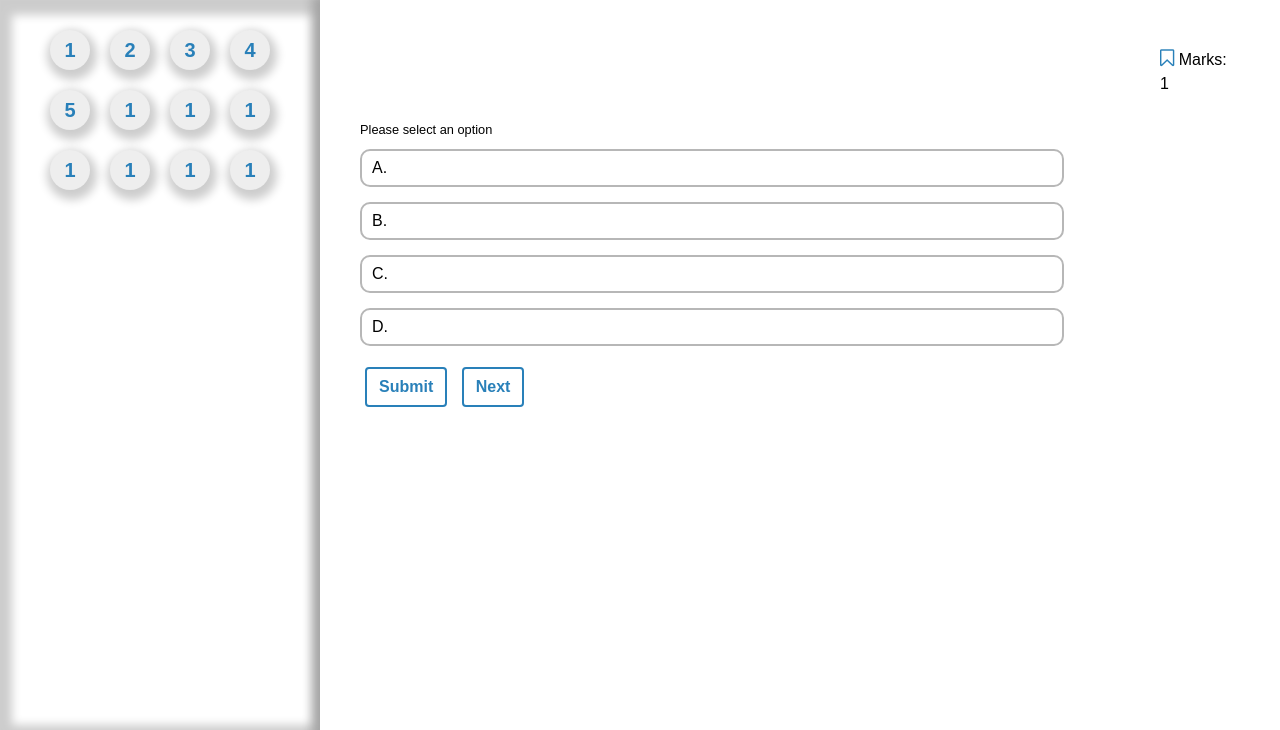
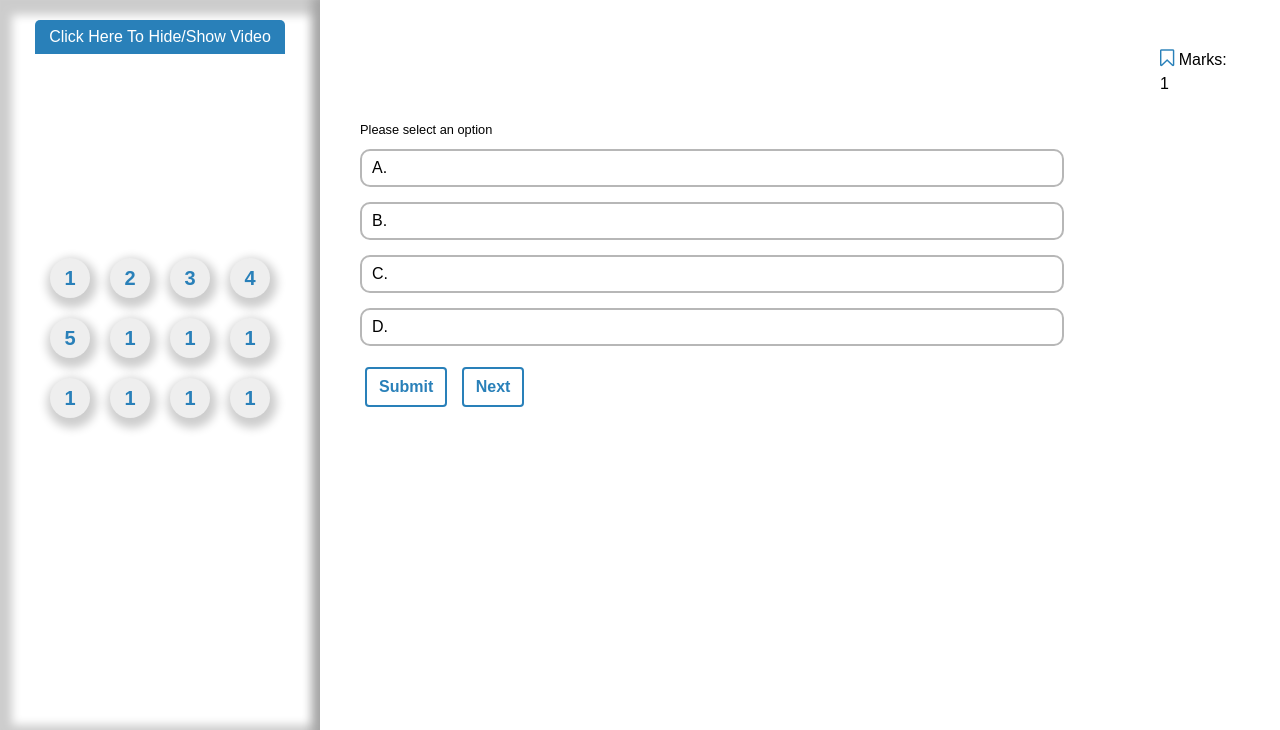
Before and after one commit to Nisheshg5/Quiz-WebApp, a Django app: template quiz_app/templates/quiz_app/quiz.html in a window 1280 px wide. Shown: the part 70-800 px from the top of the page. Run offline with Django 3.2, Linux system fonts and the light colour scheme; the template is opened without the code that fills it, so the values that code supplies are empty; some libraries are stand-ins or nearby versions.

Commit message:
add the face detection in quiz page

```diff
--- a/quiz_app/static/quiz_app/css/quiz.css
+++ b/quiz_app/static/quiz_app/css/quiz.css
@@ -155,9 +155,33 @@ body {
 {
     border:3px solid var(--nav);
 }
-#testPage #video
+#testPage #video-outer p
 {
-    width:100%;
+    width:250px;
+    max-width: 100%;
+    background:var(--nav);
+    margin:0 auto;
+    color:#fff;
+    padding: 5px;
+    cursor:pointer;
+    border-top-left-radius: 5px;
+    border-top-right-radius: 5px;
+}
+#testPage #video-inner
+{
+    position: relative;
+    width: fit-content;
+}
+#testPage #video-inner #video
+{
+    max-width: 100%;
+    /*position: relative;*/
+}
+#testPage #video-inner canvas{
+    position: absolute;
+    left:0;
+    top:0;
+    max-width: 100%;
 }
 
 #testPage .main-content
--- a/quiz_app/static/quiz_app/face_detection/face_script.js
+++ b/quiz_app/static/quiz_app/face_detection/face_script.js
@@ -1,13 +1,12 @@
 let video = document.getElementById("video");
-
 // LOAD ALL MODELS ASYNCHRONOUSLY
 // timyFaceDetector - make it fast
 
-/*
+
 Promise.all([
 	faceapi.nets.tinyFaceDetector.loadFromUri('/static/quiz_app/face_detection/models')
 ]).then(startVideo)
-*/
+
 
 function startVideo(){
 	navigator.mediaDevices.getUserMedia({ video: {}})
@@ -25,14 +24,15 @@ function startVideo(){
 		})
 }
 
-startVideo();
+// startVideo();
 
-/*
+
 video.addEventListener('playing', () => {
 
 	console.log("Video Start playing");
 	const canvas = faceapi.createCanvasFromMedia(video);
-	document.body.append(canvas);
+	document.getElementById("video-inner").append(canvas);
+	// document.body.append(canvas);
 	const displaySize = { width: video.width, height: video.height};
 	console.log(displaySize);
 	faceapi.matchDimensions(canvas, displaySize);
@@ -47,10 +47,9 @@ video.addEventListener('playing', () => {
 			console.error("Multiple people detected");
 		}else if(detections.length == 1){
 			console.log("User Found");
+		}else{
+			console.error("No User Found");
 		}
-		console.log(detections.length)
 	}, 1000);
 
 })
-
-*/
--- a/quiz_app/templates/quiz_app/base_test.html
+++ b/quiz_app/templates/quiz_app/base_test.html
@@ -17,8 +17,8 @@
 	<script src="https://maxcdn.bootstrapcdn.com/bootstrap/4.0.0/js/bootstrap.min.js"></script>
 	<script src="https://cdn.jsdelivr.net/npm/sweetalert2@10/dist/sweetalert2.min.js"></script>
 
-	<script src="{% static 'quiz_app/face_detection/face-api.min.js' %}"></script>
-	<script src="{% static 'quiz_app/face_detection/face_script.js' %}"></script>
+	<script defer src="{% static 'quiz_app/face_detection/face-api.min.js' %}"></script>
+	<script defer src="{% static 'quiz_app/face_detection/face_script.js' %}"></script>
 </head>
 
 <body>
--- a/quiz_app/templates/quiz_app/quiz.html
+++ b/quiz_app/templates/quiz_app/quiz.html
@@ -8,6 +8,14 @@
 <div id="testPage-wrapper" class="container-fluid">
 	<div class="row" id="testPage">
 		<div class="sidebar col-md-3">
+
+
+			<div id="video-outer" class="text-center">
+				<p data-toggle="collapse" data-target="#video-inner">Click Here To Hide/Show Video</p>
+				<div id="video-inner" class="mx-auto collapse show">
+					<video width="250" height="187" id="video" autoplay></video>
+				</div>
+			</div>
 			<ul class="circle-wrap" id="circle-wrap">
 				<li class="circle">1</li>
 				<li class="circle">2</li>
@@ -22,7 +30,7 @@
 				<li class="circle">1</li>
 				<li class="circle">1</li>
 			</ul>
-			<video width="" height="187" id="video" autoplay></video>
+
 		</div>
 		<div class="col-md-9 main">
 			<div class="main-content">
```
